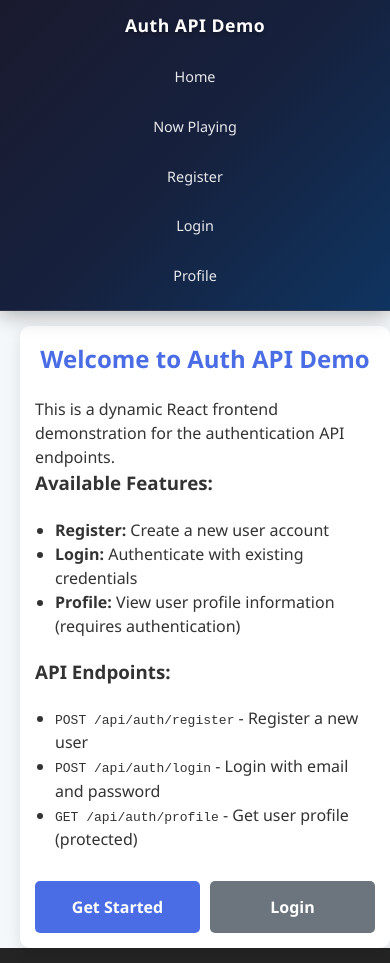
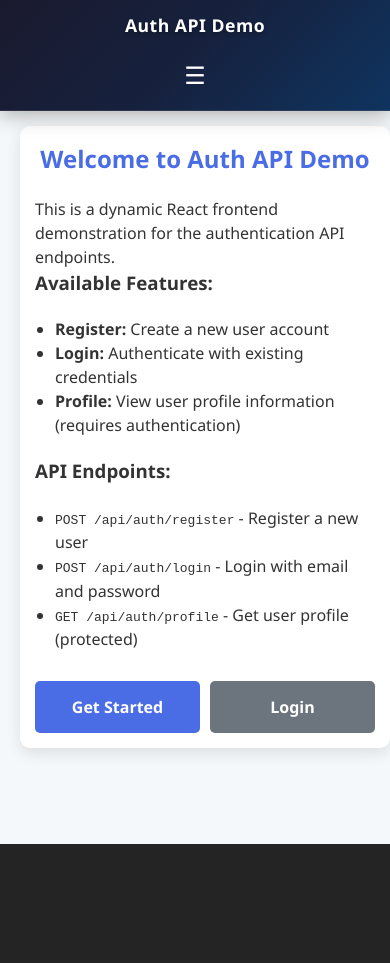
Before and after one commit to AlghazHernanda/api-contract, a React (Vite) app in the folder frontend-react/: page / in a window 390 px wide. After the commit the page ends 844 px from the top, so only its background shows below. Built offline with nearby package versions, Linux system fonts and the light colour scheme.

Commit message:
made navbar responsif and general

```diff
--- a/frontend-react/src/App.jsx
+++ b/frontend-react/src/App.jsx
@@ -1,6 +1,7 @@
 import React, { Suspense } from 'react';
 import { BrowserRouter as Router, Routes, Route, Navigate } from 'react-router-dom';
 import { AuthProvider, useAuth } from './contexts/AuthContext';
+import Navbar from './components/Navbar';
 
 // Lazy load components for better performance
 const Home = React.lazy(() => import('./components/Home'));
@@ -13,20 +14,7 @@ const MovieDetail = React.lazy(() => import('./components/MovieDetail'));
 // Loading component
 const LoadingSpinner = () => (
   <>
-    <header>
-      <div className="container">
-        <div className="logo">Auth API Demo</div>
-        <nav>
-          <ul>
-            <li><a href="/">Home</a></li>
-            <li><a href="/now-playing">Now Playing</a></li>
-            <li><a href="/register">Register</a></li>
-            <li><a href="/login">Login</a></li>
-            <li><a href="/profile">Profile</a></li>
-          </ul>
-        </nav>
-      </div>
-    </header>
+    <Navbar />
     <main className="container" style={{ padding: '2rem', minHeight: '80vh' }}>
       <div style={{
         display: 'flex',
--- a/frontend-react/src/components/Home.jsx
+++ b/frontend-react/src/components/Home.jsx
@@ -1,25 +1,13 @@
 import React from 'react';
 import { useAuth } from '../contexts/AuthContext';
+import Navbar from './Navbar';
 
 const Home = () => {
   const { isAuthenticated, user } = useAuth();
 
   return (
     <>
-      <header>
-        <div className="container">
-          <div className="logo">Auth API Demo</div>
-          <nav>
-            <ul>
-              <li><a href="/">Home</a></li>
-              <li><a href="/now-playing">Now Playing</a></li>
-              <li><a href="/register">Register</a></li>
-              <li><a href="/login">Login</a></li>
-              <li><a href="/profile">Profile</a></li>
-            </ul>
-          </nav>
-        </div>
-      </header>
+      <Navbar />
 
       <main className="container">
         <div className="card">
--- a/frontend-react/src/components/Login.jsx
+++ b/frontend-react/src/components/Login.jsx
@@ -1,6 +1,7 @@
 import React, { useState } from 'react';
 import { useNavigate } from 'react-router-dom';
 import { useAuth } from '../contexts/AuthContext';
+import Navbar from './Navbar';
 
 const Login = () => {
   const [formData, setFormData] = useState({ //formData: Object menyimpan email & password input
@@ -39,20 +40,7 @@ const Login = () => {
 
   return (
     <>
-      <header>
-        <div className="container">
-          <div className="logo">Auth API Demo</div>
-          <nav>
-            <ul>
-              <li><a href="/">Home</a></li>
-              <li><a href="/now-playing">Now Playing</a></li>
-              <li><a href="/register">Register</a></li>
-              <li><a href="/login">Login</a></li>
-              <li><a href="/profile">Profile</a></li>
-            </ul>
-          </nav>
-        </div>
-      </header>
+      <Navbar />
 
       <main className="container">
         <div className="card">
--- a/frontend-react/src/components/MovieDetail.jsx
+++ b/frontend-react/src/components/MovieDetail.jsx
@@ -1,6 +1,7 @@
 import React, { useState, useEffect } from 'react';
 import { useParams, useNavigate } from 'react-router-dom';
 import { getMovieDetails, getMovieCredits, getPosterUrl, getBackdropUrl, getProfileUrl, formatDate } from '../services/movieService';
+import Navbar from './Navbar';
 
 const MovieDetail = () => {
   const { id } = useParams();
@@ -48,20 +49,7 @@ const MovieDetail = () => {
   if (loading) {
     return (
       <>
-        <header>
-          <div className="container">
-            <div className="logo">Auth API Demo</div>
-            <nav>
-              <ul>
-                <li><a href="/">Home</a></li>
-                <li><a href="/now-playing">Now Playing</a></li>
-                <li><a href="/register">Register</a></li>
-                <li><a href="/login">Login</a></li>
-                <li><a href="/profile">Profile</a></li>
-              </ul>
-            </nav>
-          </div>
-        </header>
+        <Navbar />
         <main className="container" style={{ padding: '2rem', minHeight: '80vh' }}>
           <div style={{
             display: 'flex',
@@ -212,20 +200,7 @@ const MovieDetail = () => {
   if (error) {
     return (
       <>
-        <header>
-          <div className="container">
-            <div className="logo">Auth API Demo</div>
-            <nav>
-              <ul>
-                <li><a href="/">Home</a></li>
-                <li><a href="/now-playing">Now Playing</a></li>
-                <li><a href="/register">Register</a></li>
-                <li><a href="/login">Login</a></li>
-                <li><a href="/profile">Profile</a></li>
-              </ul>
-            </nav>
-          </div>
-        </header>
+        <Navbar />
         <main className="container" style={{ padding: '2rem', minHeight: '80vh' }}>
           <div style={{
             background: 'linear-gradient(135deg, #1a1a2e 0%, #16213e 50%, #0f3460 100%)',
@@ -335,20 +310,7 @@ const MovieDetail = () => {
 
   return (
     <>
-      <header>
-        <div className="container">
-          <div className="logo">Auth API Demo</div>
-          <nav>
-            <ul>
-              <li><a href="/">Home</a></li>
-              <li><a href="/now-playing">Now Playing</a></li>
-              <li><a href="/register">Register</a></li>
-              <li><a href="/login">Login</a></li>
-              <li><a href="/profile">Profile</a></li>
-            </ul>
-          </nav>
-        </div>
-      </header>
+      <Navbar />
       <main className="container" style={{ padding: '2rem' }}>
         <button
           className="btn btn-secondary"
--- /dev/null
+++ b/frontend-react/src/components/Navbar.jsx
@@ -0,0 +1,58 @@
+import React, { useState } from 'react';
+import { useNavigate } from 'react-router-dom';
+import { useAuth } from '../contexts/AuthContext';
+
+const Navbar = () => {
+  const [isMenuOpen, setIsMenuOpen] = useState(false);
+  const { isAuthenticated, user, logout } = useAuth();
+  const navigate = useNavigate();
+
+  const toggleMenu = () => {
+    setIsMenuOpen(!isMenuOpen);
+  };
+
+  const closeMenu = () => {
+    setIsMenuOpen(false);
+  };
+
+  const handleLogout = (e) => {
+    e.preventDefault();
+    logout();
+    navigate('/login');
+    closeMenu();
+  };
+
+  return (
+    <header>
+      <div className="container">
+        <div className="logo">Auth API Demo</div>
+        <button
+          className="mobile-menu-toggle"
+          onClick={toggleMenu}
+          aria-label="Toggle navigation menu"
+        >
+          {isMenuOpen ? '✕' : '☰'}
+        </button>
+        <nav className={isMenuOpen ? 'nav-open' : ''}>
+          <ul>
+            <li><a href="/" onClick={closeMenu}>Home</a></li>
+            <li><a href="/now-playing" onClick={closeMenu}>Now Playing</a></li>
+            {!isAuthenticated ? (
+              <>
+                <li><a href="/register" onClick={closeMenu}>Register</a></li>
+                <li><a href="/login" onClick={closeMenu}>Login</a></li>
+              </>
+            ) : (
+              <>
+                <li><a href="/profile" onClick={closeMenu}>Profile</a></li>
+                <li><a href="/logout" onClick={handleLogout}>Logout</a></li>
+              </>
+            )}
+          </ul>
+        </nav>
+      </div>
+    </header>
+  );
+};
+
+export default Navbar;
--- a/frontend-react/src/components/NowPlaying.jsx
+++ b/frontend-react/src/components/NowPlaying.jsx
@@ -1,6 +1,7 @@
 import React, { useState, useEffect } from 'react';
 import { getNowPlayingMovies, getPosterUrl, getBackdropUrl, formatDate } from '../services/movieService';
 import { useNavigate } from 'react-router-dom';
+import Navbar from './Navbar';
 
 const NowPlaying = () => {
   const [movies, setMovies] = useState([]);
@@ -40,20 +41,7 @@ const NowPlaying = () => {
   if (loading) {
     return (
       <>
-        <header>
-          <div className="container">
-            <div className="logo">Auth API Demo</div>
-            <nav>
-              <ul>
-                <li><a href="/">Home</a></li>
-                <li><a href="/now-playing">Now Playing</a></li>
-                <li><a href="/register">Register</a></li>
-                <li><a href="/login">Login</a></li>
-                <li><a href="/profile">Profile</a></li>
-              </ul>
-            </nav>
-          </div>
-        </header>
+        <Navbar />
         <main className="container" style={{ padding: '2rem', minHeight: '80vh' }}>
           <div style={{
             display: 'flex',
@@ -204,20 +192,7 @@ const NowPlaying = () => {
   if (error) {
     return (
       <>
-        <header>
-          <div className="container">
-            <div className="logo">Auth API Demo</div>
-            <nav>
-              <ul>
-                <li><a href="/">Home</a></li>
-                <li><a href="/now-playing">Now Playing</a></li>
-                <li><a href="/register">Register</a></li>
-                <li><a href="/login">Login</a></li>
-                <li><a href="/profile">Profile</a></li>
-              </ul>
-            </nav>
-          </div>
-        </header>
+        <Navbar />
         <main className="container" style={{ padding: '2rem' }}>
           <div className="card" style={{ textAlign: 'center', padding: '2rem' }}>
             <h2>Error</h2>
@@ -237,20 +212,7 @@ const NowPlaying = () => {
 
   return (
     <>
-      <header>
-        <div className="container">
-          <div className="logo">Auth API Demo</div>
-          <nav>
-            <ul>
-              <li><a href="/">Home</a></li>
-              <li><a href="/now-playing">Now Playing</a></li>
-              <li><a href="/register">Register</a></li>
-              <li><a href="/login">Login</a></li>
-              <li><a href="/profile">Profile</a></li>
-            </ul>
-          </nav>
-        </div>
-      </header>
+      <Navbar />
       <main className="container" style={{ padding: '2rem' }}>
         <h1 style={{ marginBottom: '2rem', textAlign: 'center' }}>Now Playing Movies</h1>
 
--- a/frontend-react/src/components/Profile.jsx
+++ b/frontend-react/src/components/Profile.jsx
@@ -1,6 +1,7 @@
 import React, { useState, useEffect } from 'react';
 import { useNavigate } from 'react-router-dom';
 import { useAuth } from '../contexts/AuthContext';
+import Navbar from './Navbar';
 
 const Profile = () => {
   const [profileData, setProfileData] = useState(null);
@@ -56,20 +57,7 @@ const Profile = () => {
   if (loading) {
     return (
       <>
-        <header>
-          <div className="container">
-            <div className="logo">Auth API Demo</div>
-            <nav>
-              <ul>
-                <li><a href="/">Home</a></li>
-                <li><a href="/now-playing">Now Playing</a></li>
-                <li><a href="/register">Register</a></li>
-                <li><a href="/login">Login</a></li>
-                <li><a href="/profile">Profile</a></li>
-              </ul>
-            </nav>
-          </div>
-        </header>
+        <Navbar />
         <main className="container" style={{ padding: '2rem', minHeight: '80vh' }}>
           <div style={{
             display: 'flex',
@@ -220,20 +208,7 @@ const Profile = () => {
   if (error) {
     return (
       <>
-        <header>
-          <div className="container">
-            <div className="logo">Auth API Demo</div>
-            <nav>
-              <ul>
-                <li><a href="/">Home</a></li>
-                <li><a href="/now-playing">Now Playing</a></li>
-                <li><a href="/register">Register</a></li>
-                <li><a href="/login">Login</a></li>
-                <li><a href="/profile">Profile</a></li>
-              </ul>
-            </nav>
-          </div>
-        </header>
+        <Navbar />
         <main className="container">
           <div className="profile-card">
             <h2>User Profile</h2>
@@ -248,20 +223,7 @@ const Profile = () => {
 
   return (
     <>
-      <header>
-        <div className="container">
-          <div className="logo">Auth API Demo</div>
-          <nav>
-            <ul>
-              <li><a href="/">Home</a></li>
-              <li><a href="/now-playing">Now Playing</a></li>
-              <li><a href="/register">Register</a></li>
-              <li><a href="/login">Login</a></li>
-              <li><a href="/profile">Profile</a></li>
-            </ul>
-          </nav>
-        </div>
-      </header>
+      <Navbar />
 
       <main className="container">
         <div className="profile-card">
--- a/frontend-react/src/components/Register.jsx
+++ b/frontend-react/src/components/Register.jsx
@@ -1,6 +1,7 @@
 import React, { useState } from 'react';
 import { useNavigate } from 'react-router-dom';
 import { useAuth } from '../contexts/AuthContext';
+import Navbar from './Navbar';
 
 const Register = () => {
   const [formData, setFormData] = useState({
@@ -102,20 +103,7 @@ const Register = () => {
 
   return (
     <>
-      <header>
-        <div className="container">
-          <div className="logo">Auth API Demo</div>
-          <nav>
-            <ul>
-              <li><a href="/">Home</a></li>
-              <li><a href="/now-playing">Now Playing</a></li>
-              <li><a href="/register">Register</a></li>
-              <li><a href="/login">Login</a></li>
-              <li><a href="/profile">Profile</a></li>
-            </ul>
-          </nav>
-        </div>
-      </header>
+      <Navbar />
 
       <main className="container">
         <div className="card">
--- a/frontend-react/src/index.css
+++ b/frontend-react/src/index.css
@@ -119,6 +119,73 @@ nav ul li a:hover::after {
 	font-size: 1.5rem;
 	cursor: pointer;
 	padding: 0.5rem;
+	z-index: 1001;
+	transition: transform 0.3s ease;
+}
+
+.mobile-menu-toggle:hover {
+	transform: scale(1.1);
+}
+
+/* Mobile Navigation Styles */
+nav {
+	transition: all 0.3s ease;
+}
+
+@media (max-width: 768px) {
+	.mobile-menu-toggle {
+		display: block;
+	}
+
+	header .container {
+		position: relative;
+	}
+
+	nav {
+		position: absolute;
+		top: 100%;
+		left: 0;
+		right: 0;
+		background: linear-gradient(135deg, #1a1a2e 0%, #16213e 50%, #0f3460 100%);
+		box-shadow: 0 4px 20px rgba(0, 0, 0, 0.3);
+		border-bottom: 1px solid rgba(255, 255, 255, 0.1);
+		max-height: 0;
+		overflow: hidden;
+		opacity: 0;
+		transition: all 0.3s ease;
+	}
+
+	nav.nav-open {
+		max-height: 500px;
+		opacity: 1;
+	}
+
+	nav ul {
+		flex-direction: column;
+		padding: 1rem 0;
+		gap: 0;
+	}
+
+	nav ul li {
+		width: 100%;
+	}
+
+	nav ul li a {
+		display: block;
+		padding: 1rem 20px;
+		border-bottom: 1px solid rgba(255, 255, 255, 0.05);
+		transition: all 0.3s ease;
+	}
+
+	nav ul li a:hover {
+		background-color: rgba(255, 255, 255, 0.1);
+		transform: none;
+		box-shadow: none;
+	}
+
+	nav ul li a::after {
+		display: none;
+	}
 }
 
 /* Card Styles */
```
